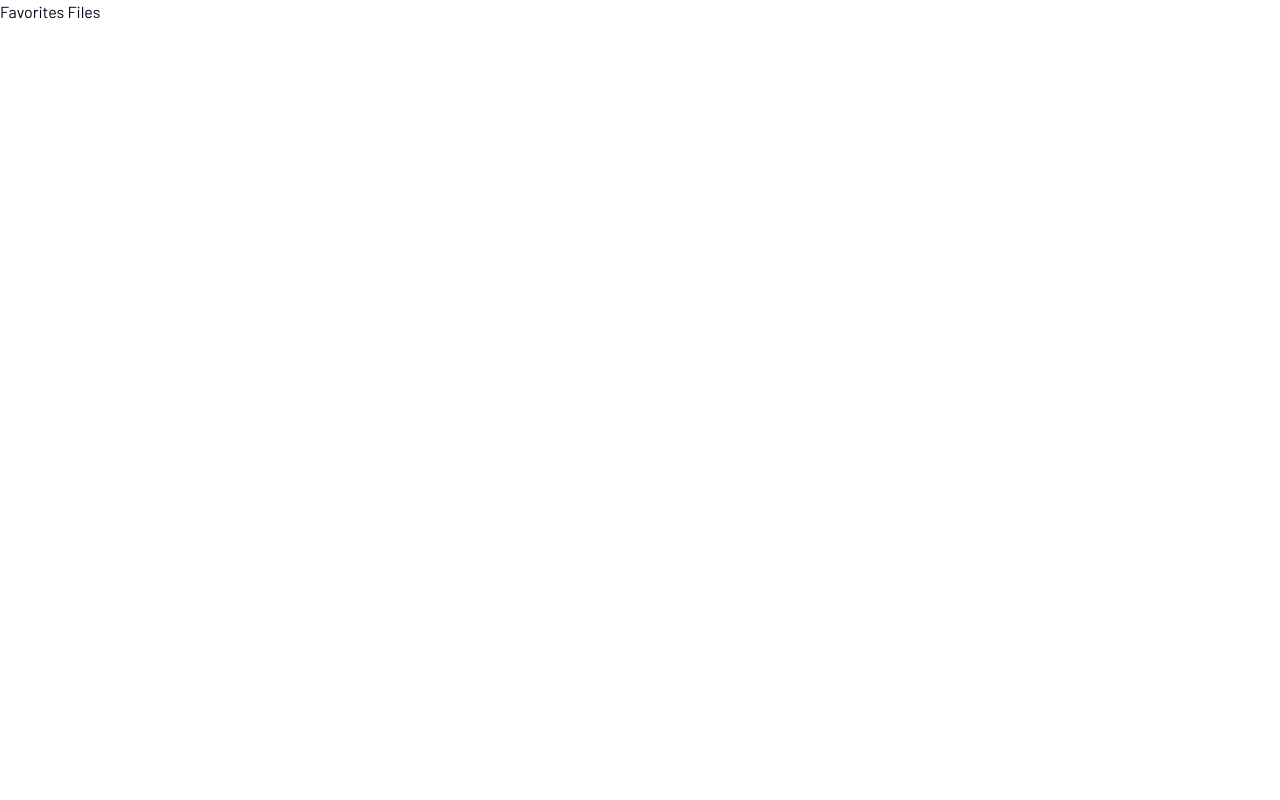
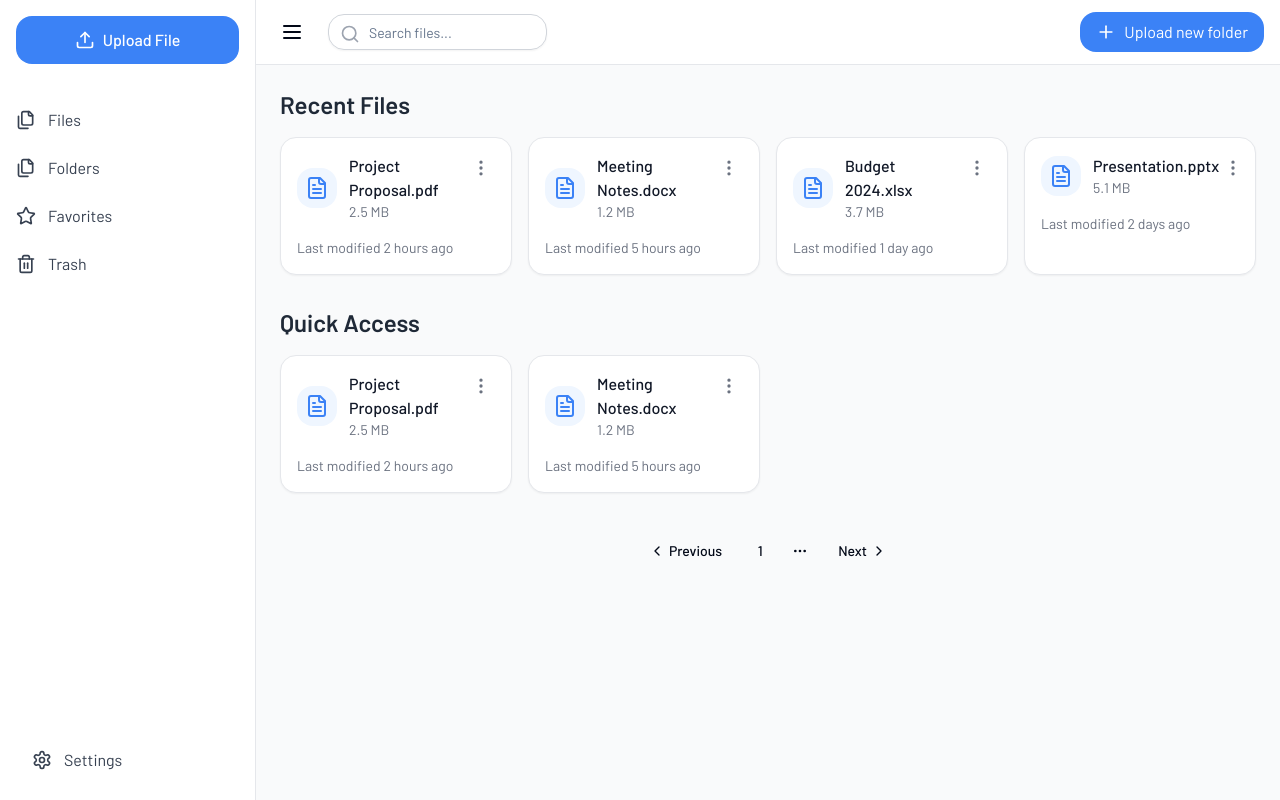
Before and after one commit to peterdinis/Cloud-Nest, a Next.js app: page /favorites in a window 1280 px wide. Built offline with nearby package versions, Linux system fonts and the light colour scheme.

Commit message:
feat: Working on favorite page

```diff
--- a/app/favorites/page.tsx
+++ b/app/favorites/page.tsx
@@ -1,11 +1,8 @@
 import { NextPage } from "next";
+import FavoriteFiles from "../_components/files/FavoriteFiles";
 
 const FavoritesFilesPage: NextPage = () => {
-    return (
-        <>
-            Favorites Files
-        </>
-    )
+    return <FavoriteFiles />
 }
 
 export default FavoritesFilesPage
```
